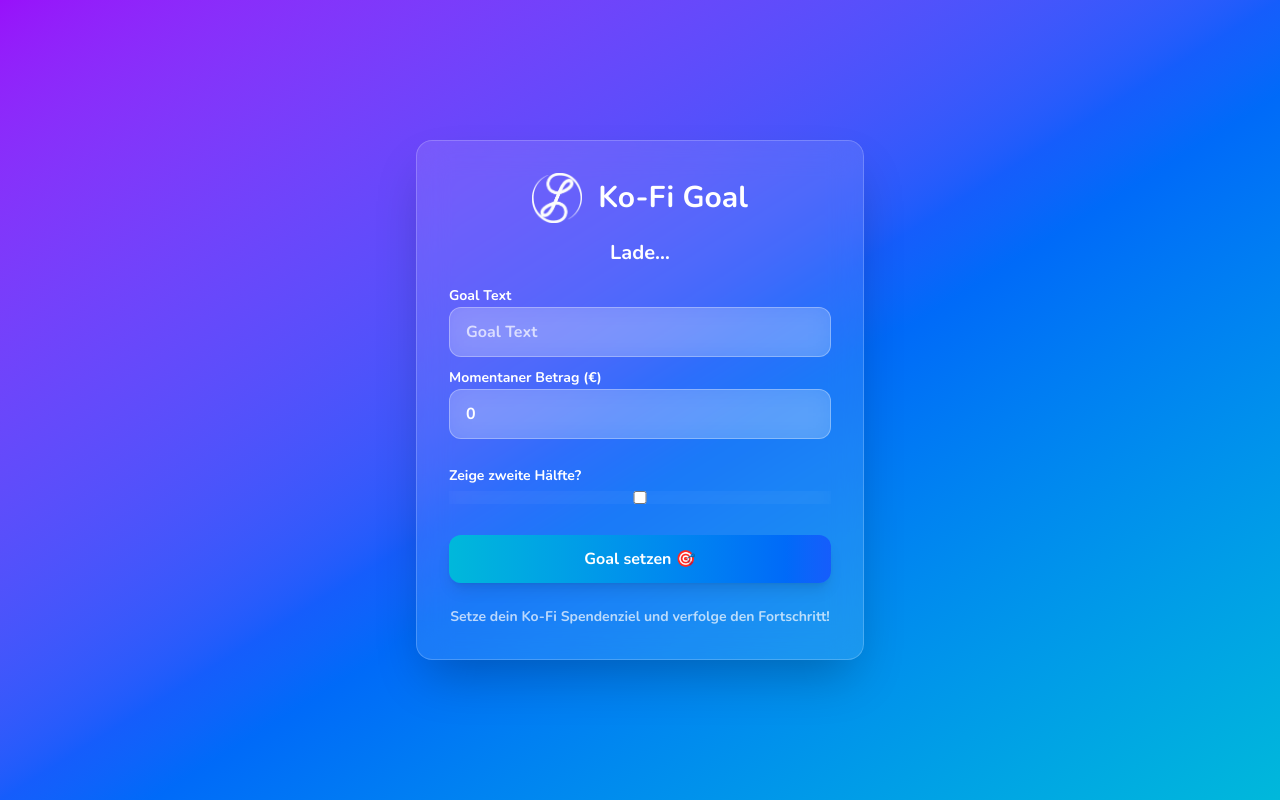
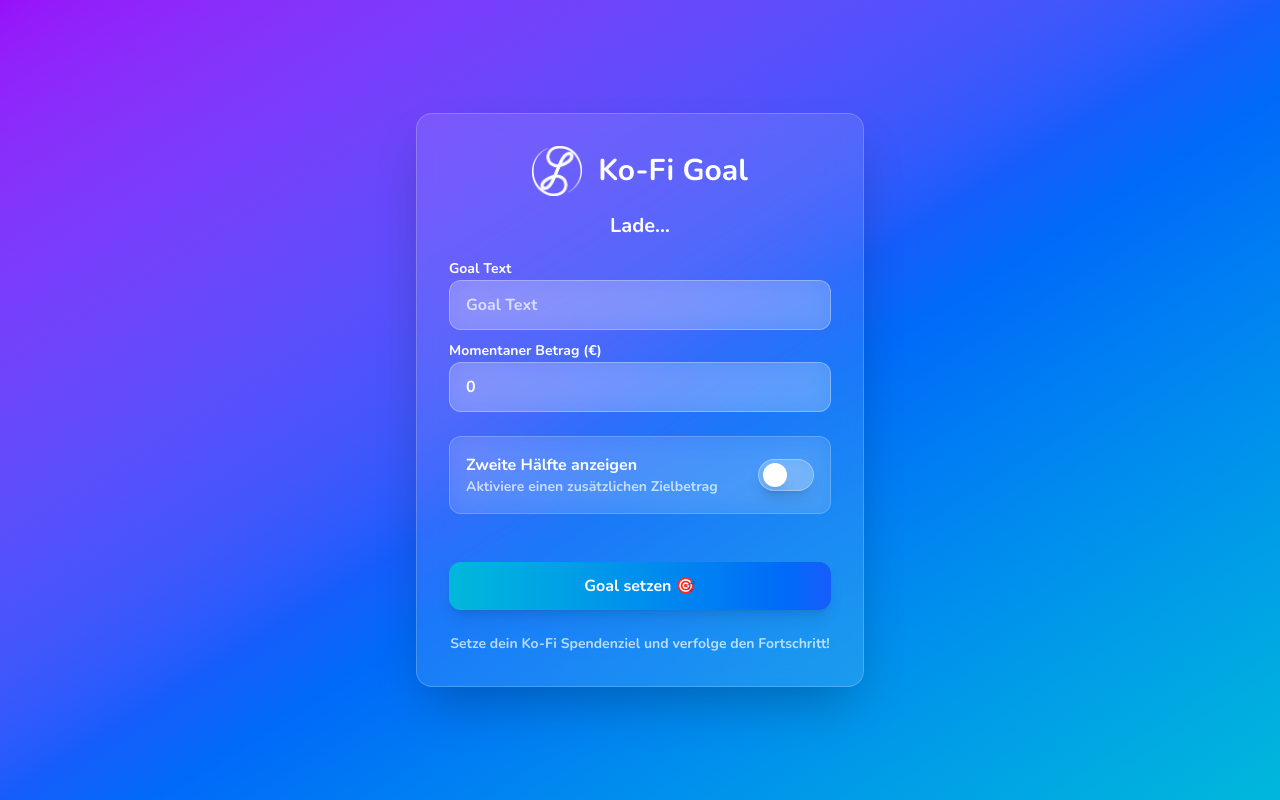
Before and after one commit to juliansngr/ko-fi-goal, a Next.js app: page / in a window 1280 px wide. Built offline with nearby package versions, Linux system fonts and the light colour scheme; no server answers; the database is empty.

Commit message:
fixed ui

```diff
--- a/app/actions.js
+++ b/app/actions.js
@@ -3,7 +3,6 @@
 import { createClient } from "@/lib/supabase/serverClient";
 
 export async function updateGoal(formData) {
-  console.log(formData);
   const amount = parseFloat(formData.get("amount"));
   const amountInCents = Math.round(amount * 100);
 
--- a/app/api/webhook/route.js
+++ b/app/api/webhook/route.js
@@ -4,7 +4,6 @@
   const supabase = await createClient();
 
   const raw = await req.text();
-  console.log("🪵 Raw body:", raw);
 
   const params = new URLSearchParams(raw);
   const dataField = params.get("data");
@@ -20,7 +19,6 @@
     console.error("Invalid JSON in data field:", dataField, err);
     return new Response("Bad Request: invalid JSON", { status: 400 });
   }
-  console.log("🪵 Parsed Ko‑fi payload:", payload);
 
   const amount = payload.amount;
 
--- a/app/page.js
+++ b/app/page.js
@@ -115,31 +115,63 @@
             />
           </div>
 
-          <div className="space-y-2">
+          <div className="space-y-3">
+            <div className="flex items-center justify-between p-4 bg-white/10 backdrop-blur-md border border-white/20 rounded-xl hover:bg-white/15 transition-all duration-300">
+              <div className="flex flex-col">
                 <label
                   htmlFor="showSecondHalf"
-              className="text-white text-sm font-medium"
+                  className="text-white text-base font-medium cursor-pointer"
                 >
-              Zeige zweite Hälfte?
+                  Zweite Hälfte anzeigen
                 </label>
+                <span className="text-white/70 text-sm">
+                  Aktiviere einen zusätzlichen Zielbetrag
+                </span>
+              </div>
+
+              {/* Custom Toggle Switch */}
+              <div className="relative">
                 <input
                   id="showSecondHalf"
                   type="checkbox"
                   name="showSecondHalf"
-              className="w-full px-4 py-3 bg-white/20 backdrop-blur-md border border-white/30 rounded-xl text-white placeholder-white/70 focus:outline-none focus:ring-2 focus:ring-cyan-400 focus:border-transparent transition-all duration-200"
+                  className="sr-only"
                   checked={showSecondHalf}
                   onChange={(e) => {
                     setShowSecondHalf(e.target.checked);
                   }}
                 />
+                <label
+                  htmlFor="showSecondHalf"
+                  className={`flex items-center cursor-pointer transition-all duration-300 ${
+                    showSecondHalf
+                      ? "bg-gradient-to-r from-cyan-500 to-blue-600"
+                      : "bg-white/20"
+                  } w-14 h-8 rounded-full p-1 shadow-lg backdrop-blur-md border border-white/30`}
+                >
+                  <div
+                    className={`w-6 h-6 bg-white rounded-full shadow-lg transform transition-all duration-300 ${
+                      showSecondHalf
+                        ? "translate-x-6 shadow-cyan-400/50"
+                        : "translate-x-0"
+                    }`}
+                  />
+                </label>
               </div>
-          {showSecondHalf && (
-            <div className="space-y-2">
+            </div>
+          </div>
+          <div
+            className={`overflow-hidden transition-all duration-500 ease-in-out ${
+              showSecondHalf ? "max-h-32 opacity-100" : "max-h-0 opacity-0"
+            }`}
+          >
+            <div className="space-y-2 pt-2">
               <label
                 htmlFor="secondHalfAmount"
-                className="text-white text-sm font-medium"
+                className="text-white text-sm font-medium flex items-center gap-2"
               >
-                Zweite Hälfte (€)
+                <span className="text-cyan-400">🎯</span>
+                Zusätzliches Ziel (€)
               </label>
               <input
                 id="secondHalfAmount"
@@ -148,11 +180,11 @@
                 step="0.01"
                 defaultValue={secondHalfAmount}
                 min="0"
-                placeholder="Betrag eingeben..."
-                className="w-full px-4 py-3 bg-white/20 backdrop-blur-md border border-white/30 rounded-xl text-white placeholder-white/70 focus:outline-none focus:ring-2 focus:ring-cyan-400 focus:border-transparent transition-all duration-200"
+                placeholder="Zusätzlicher Betrag..."
+                className="w-full px-4 py-3 bg-gradient-to-r from-cyan-500/10 to-blue-600/10 backdrop-blur-md border border-cyan-400/30 rounded-xl text-white placeholder-white/60 focus:outline-none focus:ring-2 focus:ring-cyan-400/50 focus:border-cyan-400/50 focus:bg-cyan-500/20 transition-all duration-200 shadow-lg"
               />
             </div>
-          )}
+          </div>
 
           <button
             type="submit"
```
Lines whose indentation alone changed are shown as unchanged.
